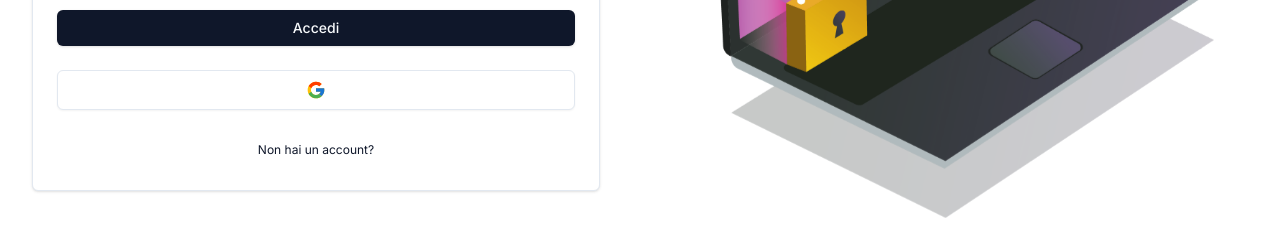
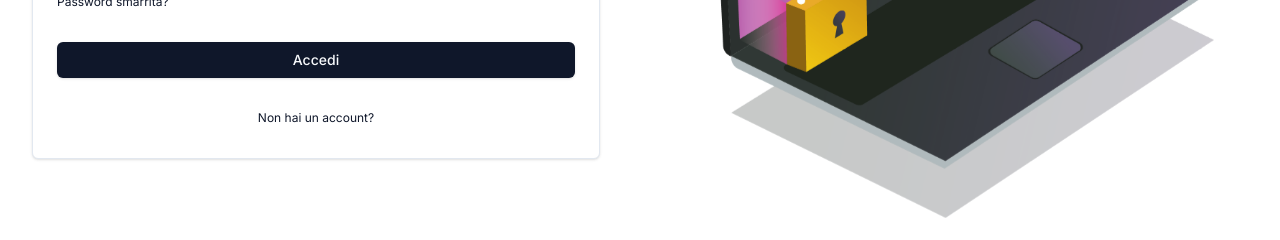
Before and after one commit to bonafini-filippo/centro-donna-giustizia, a Next.js app: page /en/login in a window 1280 px wide. Shown: the part 429-669 px from the top of the page. Built offline with nearby package versions, Linux system fonts and the light colour scheme; no server answers.

Commit message:
removed google providers

```diff
--- a/auth.config.ts
+++ b/auth.config.ts
@@ -1,7 +1,6 @@
 import Credentials from "next-auth/providers/credentials"
 import type { NextAuthConfig } from "next-auth"
 
-import Google from "next-auth/providers/google"
 
 import bcryptjs from "bcryptjs"
 import { LoginSchema } from "./schemas"
@@ -9,10 +8,6 @@
 
 export default {
     providers: [
-        Google({
-            clientId: process.env.GOOGLE_CLIENT_ID,
-            clientSecret: process.env.GOOGLE_CLIENT_SECRET,
-        }),
         Credentials({
             async authorize(credentials) {
                 const validatedFields = LoginSchema.safeParse(credentials);
--- a/components/auth/card-wrapper.tsx
+++ b/components/auth/card-wrapper.tsx
@@ -2,7 +2,6 @@
 
 import { Card, CardContent, CardHeader, CardFooter } from "@/components/ui/card";
 import { Header } from "@/components/auth/header";
-import { Social } from "@/components/auth/social";
 import { BackButton } from "@/components/auth/back-button";
 
 interface CardWrapperProps {
@@ -10,7 +9,6 @@
     headerLabel: string;
     backButtonLabel: string;
     baclButtonHref: string;
-    showSocial?: boolean;
 };
 
 export const CardWrapper = ({
@@ -18,7 +16,7 @@
     headerLabel,
     backButtonLabel,
     baclButtonHref,
-    showSocial
+
 }: CardWrapperProps) => {
     return (
         <Card>
@@ -28,11 +26,6 @@
             <CardContent>
                 {children}
             </CardContent>
-            {showSocial && (
-                <CardFooter>
-                    <Social />
-                </CardFooter>
-            )}
             <CardFooter>
                 <BackButton
                     label={backButtonLabel}
--- a/components/auth/login-form.tsx
+++ b/components/auth/login-form.tsx
@@ -75,7 +75,6 @@
             headerLabel={loginDict.title}
             backButtonLabel={loginDict.noAccount}
             baclButtonHref="/register"
-            showSocial
         >
             <Form {...form}>
                 <form
--- a/components/auth/register-form.tsx
+++ b/components/auth/register-form.tsx
@@ -55,7 +55,6 @@
             headerLabel={registerDict.title}
             backButtonLabel={registerDict.haveAccount}
             baclButtonHref="/login"
-            showSocial
         >
             <Form {...form}>
                 <form
--- a/components/auth/social.tsx
+++ /dev/null
@@ -1,32 +0,0 @@
-"use client";
-import { signIn } from "next-auth/react";
-import { FcGoogle } from "react-icons/fc";
-import { Button } from "@/components/ui/button";
-import { DEFAULT_LOGIN_REDIRECT } from "@/routes";
-import { useSearchParams } from "next/navigation";
-
-export const Social = () => {
-
-    const searchParams = useSearchParams();
-    const callbackUrl = searchParams.get("callbackUrl");
-
-    const onClick = (provider: "google") => {
-        signIn(provider, {
-            callbackUrl: callbackUrl || DEFAULT_LOGIN_REDIRECT,
-        })
-    };
-
-    return (
-        <div className="flex items-center w-full gap-x-2">
-            <Button
-                size="lg"
-                className="w-full"
-                variant="outline"
-                onClick={() => onClick("google")}
-                aria-label="Google-Login"
-            >
-                <FcGoogle className="h-5 w-5" />
-            </Button>
-        </div>
-    )
-}
```
